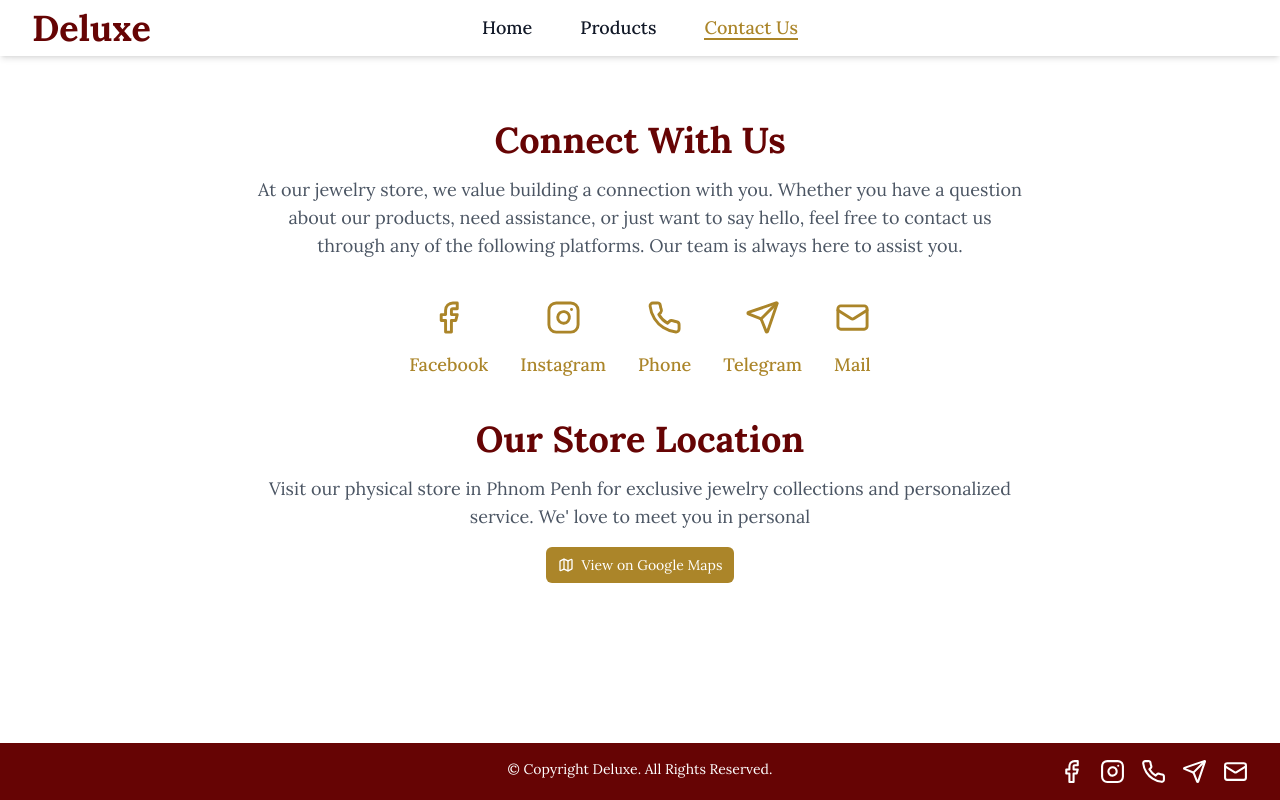
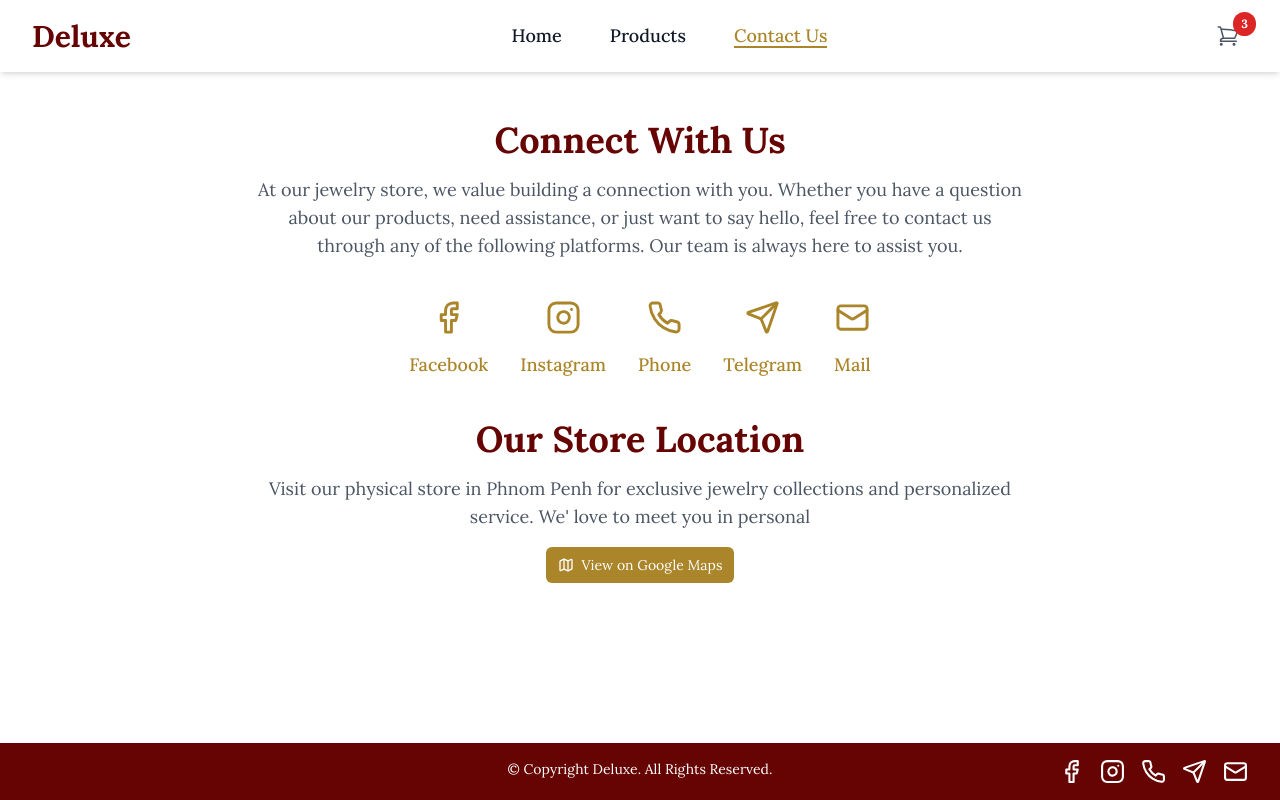
Before and after one commit to Ratana10/deluxe-shop, a Next.js app: page /contactus in a window 1280 px wide. Built offline with nearby package versions, Linux system fonts and the light colour scheme.

Commit message:
add cart component

```diff
--- a/src/app/components/Header.tsx
+++ b/src/app/components/Header.tsx
@@ -10,6 +10,7 @@ import {
   SheetTrigger,
 } from "@/components/ui/sheet";
 import Navbar, { navbars } from "./Navbar";
+import CartSheet from "@/components/CartSheet";
 
 export default function Header() {
   const [open, setOpen] = useState(false);
@@ -18,64 +19,52 @@ export default function Header() {
     <header className="fixed top-0 left-0 right-0 z-50 bg-white shadow-md">
     <nav
       aria-label="Global"
-        className="mx-auto flex max-w-7xl items-center justify-between p-2 lg:px-8"
+      className="mx-auto flex max-w-7xl items-center justify-between p-4 lg:px-8"
     >
-        {/* Logo */}
-        <div className="flex lg:flex-1">
-          <Link href="/" className="-m-1.5 p-1.5">
-            <span className="text-4xl font-bold text-[#660404]">Deluxe</span>
-          </Link>
-        </div>
-
-        {/* Hamburger for mobile */}
-        <div className="flex lg:hidden">
+      {/* Mobile: Hamburger Menu */}
+      <div className="flex items-center lg:hidden">
         <Sheet open={open} onOpenChange={setOpen}>
           <SheetTrigger asChild>
             <button
               type="button"
-                onClick={() => setOpen(true)}
-                className="-m-2.5 inline-flex items-center justify-center rounded-md p-2.5 text-gray-700"
+              onClick={() => setOpen(!open)}
+              className="inline-flex items-center justify-center rounded-md p-2.5 text-gray-700"
             >
-                <Bars3Icon aria-hidden="true" className="h-6 w-6" />
+              <Bars3Icon className="h-6 w-6 text-gray-700" aria-hidden="true" />
             </button>
           </SheetTrigger>
-            <SheetContent
-              side="right"
-              className="bg-white p-6 sm:ring-1 sm:ring-gray-900/10"
-            >
-              <SheetHeader>
-                <div className="flex items-center justify-between">
-                  <Link href="/" className="-m-1.5 p-1.5">
-                    <span className="text-2xl font-bold text-[#660404]">
-                      Deluxe
-                    </span>
-                  </Link>
-                </div>
-              </SheetHeader>
-              <div className="mt-6 flow-root">
-                <div className="-my-6 divide-y divide-gray-500/10">
-                  <div className="space-y-2 py-6">
+          <SheetContent side="left" className="w-64 p-6 bg-white">
+            <nav>
+              <ul className="space-y-4">
                 {navbars.map((nav) => (
-                      <Link
-                        href={nav.href}
-                        key={nav.id}
-                        className="-mx-3 block rounded-lg px-3 py-2 text-base font-semibold leading-7 text-gray-900 hover:bg-gray-50"
-                        onClick={() => setOpen(false)}
-                      >
+                  <li key={nav.id}>
+                    <Link href={nav.href} className="text-gray-700 text-lg" onClick={() => setOpen(false)}>
                       {nav.title}
                     </Link>
+                  </li>
                 ))}
-                  </div>
-                </div>
-              </div>
+              </ul>
+            </nav>
           </SheetContent>
         </Sheet>
       </div>
 
-        {/* Desktop Navbar */}
+      {/* Logo */}
+      <div className="flex items-center">
+        <Link href="/" className="text-2xl lg:text-3xl font-bold text-[#660404]">
+          Deluxe
+        </Link>
+      </div>
+
+      {/* Desktop: Navigation Links */}
+      <div className="hidden lg:flex lg:gap-x-12">
         <Navbar />
+      </div>
 
-        <div className="hidden lg:flex lg:flex-1 lg:justify-end items-center gap-3"></div>
+      {/* Cart Button */}
+      <div className="flex items-center">
+        <CartSheet />
+      </div>
     </nav>
   </header>
   );
--- a/src/app/globals.css
+++ b/src/app/globals.css
@@ -69,6 +69,14 @@
   .btn-primary{
     @apply bg-[#AB8529] text-white py-2 px-3 rounded-md text-sm transition-all hover:scale-105 hover:bg-opacity-90 duration-200 ;
   }
+
+  .btn-secondary{
+    @apply bg-[#640404] text-white py-2 px-3 rounded-md text-sm transition-all hover:scale-105 hover:bg-opacity-90 duration-200 ;
+  }
+
+  .btn-danger{
+    @apply bg-[#bb1d1d] text-white py-2 px-3 rounded-md text-sm transition-all hover:scale-105 hover:bg-opacity-90 duration-200 ;
+  }
 }
 
 .smooth-transition {
--- /dev/null
+++ b/src/components/CartSheet.tsx
@@ -0,0 +1,96 @@
+// /components/CartSheet.tsx
+"use client"; // This ensures it's a client component
+
+import { useState } from "react";
+import {
+  Sheet,
+  SheetContent,
+  SheetHeader,
+  SheetTitle,
+  SheetTrigger,
+} from "@/components/ui/sheet"; // Using shadcn's sheet component
+import { ShoppingCartIcon } from "@heroicons/react/24/outline"; // Optional: Icon from Heroicons
+import Image from "next/image";
+import { Button } from "./ui/button";
+import { Trash } from "lucide-react";
+
+
+const CartSheet = () => {
+  const [isOpen, setIsOpen] = useState(false); // Control the sheet visibility
+
+  return (
+    <>
+      {/* Cart Icon Button (Trigger) */}
+      <Sheet open={isOpen} onOpenChange={setIsOpen}>
+        <SheetTrigger asChild>
+          <button
+            onClick={() => setIsOpen(true)}
+            className="relative inline-flex items-center justify-center p-2 text-gray-600 hover:text-gray-800 focus:outline-none"
+          >
+            <ShoppingCartIcon className="w-6 h-6" />
+            {/* Badge for cart item count */}
+            <span className="absolute -top-1 -right-2 inline-flex items-center justify-center px-2 py-1 text-xs font-bold text-white bg-red-600 rounded-full">
+              3 {/* Hardcoded for now */}
+            </span>
+          </button>
+        </SheetTrigger>
+
+        {/* Sheet for Cart */}
+        <SheetContent side="right" className=" p-6 bg-white shadow-lg">
+          <div>
+            {/* Cart Header */}
+            <SheetHeader>
+              <SheetTitle className="text-start border-b pb-4 mb-4">
+                Your Cart
+              </SheetTitle>
+            </SheetHeader>
+
+            {/* Cart Items */}
+            <div className="space-y-4">
+              {/* Cart item design */}
+              <div className="flex justify-between items-center">
+                <div className="flex items-center">
+                  <div className="relative w-16 h-12">
+                    <Image
+                      src="/img/jewelry.jpeg" // Replace with actual product image
+                      alt="Product name"
+                      fill
+                      className="rounded-lg object-cover"
+                    />
+                  </div>
+                  <div className="ml-4">
+                    <h3 className="text-base font-semibold sm:text-sm">
+                      Product Name
+                    </h3>
+                    <div className="flex justify-between items-center">
+                      <p className="text-gray-600 text-sm sm:text-xs">$100</p>
+                      <p className="text-gray-600 text-sm sm:text-xs"> x 1</p>
+                    </div>
+                  </div>
+                </div>
+                <button className="btn-danger" >
+                  <Trash className="h-4 w-4" />
+                </button>
+              </div>
+
+              {/* Repeat similar items */}
+            </div>
+
+            {/* Total Price & Actions */}
+            <div className="mt-6 border-t pt-4">
+              <div className="flex justify-between items-center text-lg font-semibold">
+                <span>Total</span>
+                <span>$300</span> {/* Total price placeholder */}
+              </div>
+            </div>
+
+            <button className="btn-primary w-full mt-3">Checkout</button>
+            <Button className=" w-full mt-3 btn-secondary">Clear Cart</Button>
+          </div>
+        </SheetContent>
+      </Sheet>
+    </>
+  );
+};
+
+export default CartSheet;
```
Also changed, not shown: src/types/index.ts (+8 -0 lines). Lines whose indentation alone changed are shown as unchanged.
